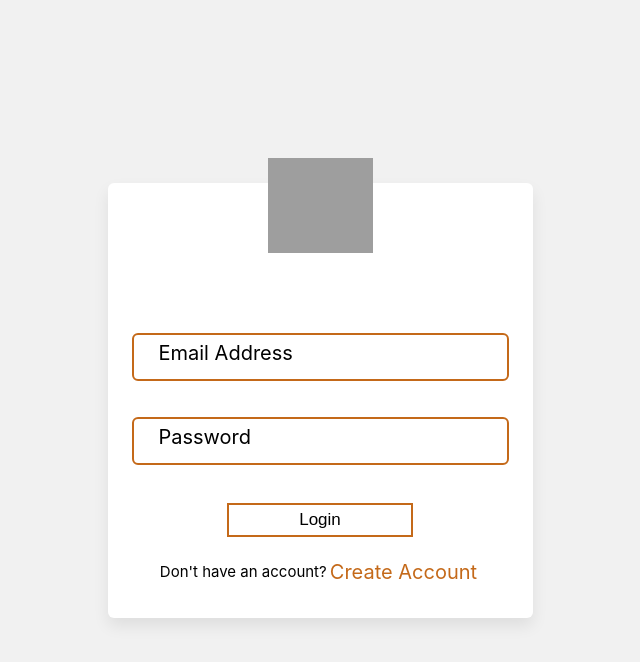
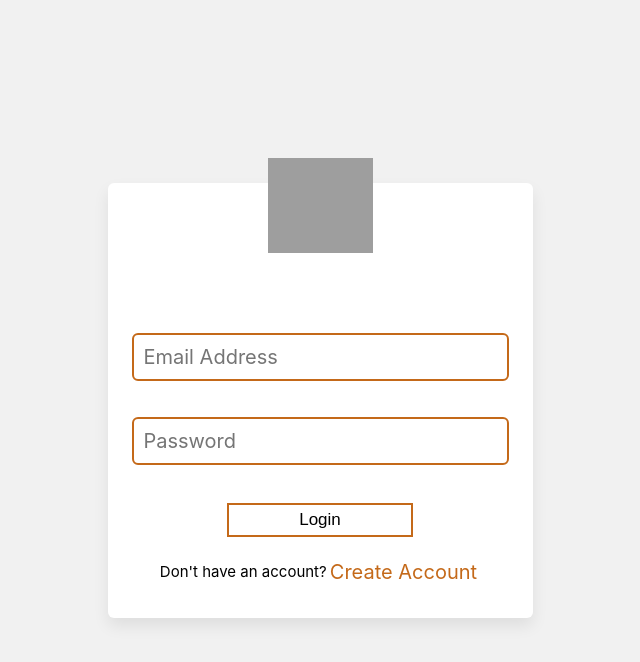
Before and after one commit to HarshitG24/mealbuddy, a React (Create React App) app in the folder frontend/: page /login in a window 1280 px wide. Shown: the top 662 px of the page, without its empty margins (320-960 px from the left). Built offline with nearby package versions, Linux system fonts and the light colour scheme; grey boxes are pictures that could not be loaded; the HTML template or start-up script is replaced by a standard one.

Commit message:
fix: input content and placeholder conflict

```diff
--- a/frontend/src/components/login/login.js
+++ b/frontend/src/components/login/login.js
@@ -43,9 +43,10 @@ export default function Login() {
               required
               className="login_input"
               ref={input_email}
+              placeholder="Email Address"
             />
             <label for="email" className="login_input_label">
-              Email Address
+              {/* Email Address */}
             </label>
           </div>
 
@@ -56,9 +57,10 @@ export default function Login() {
               required
               className="login_input"
               ref={input_password}
+              placeholder="Password"
             />
             <label for="password" className="login_input_label">
-              Password
+              {/* Password */}
             </label>
           </div>
 
```
